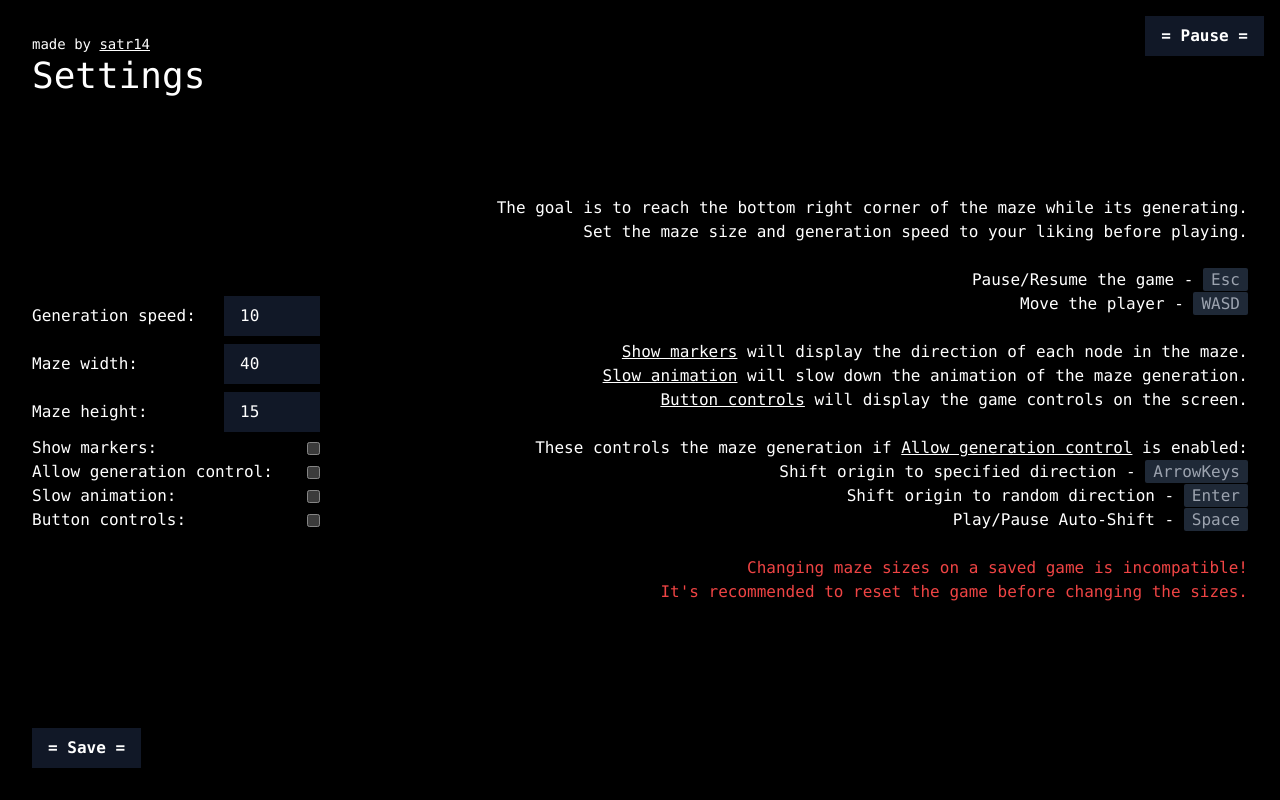
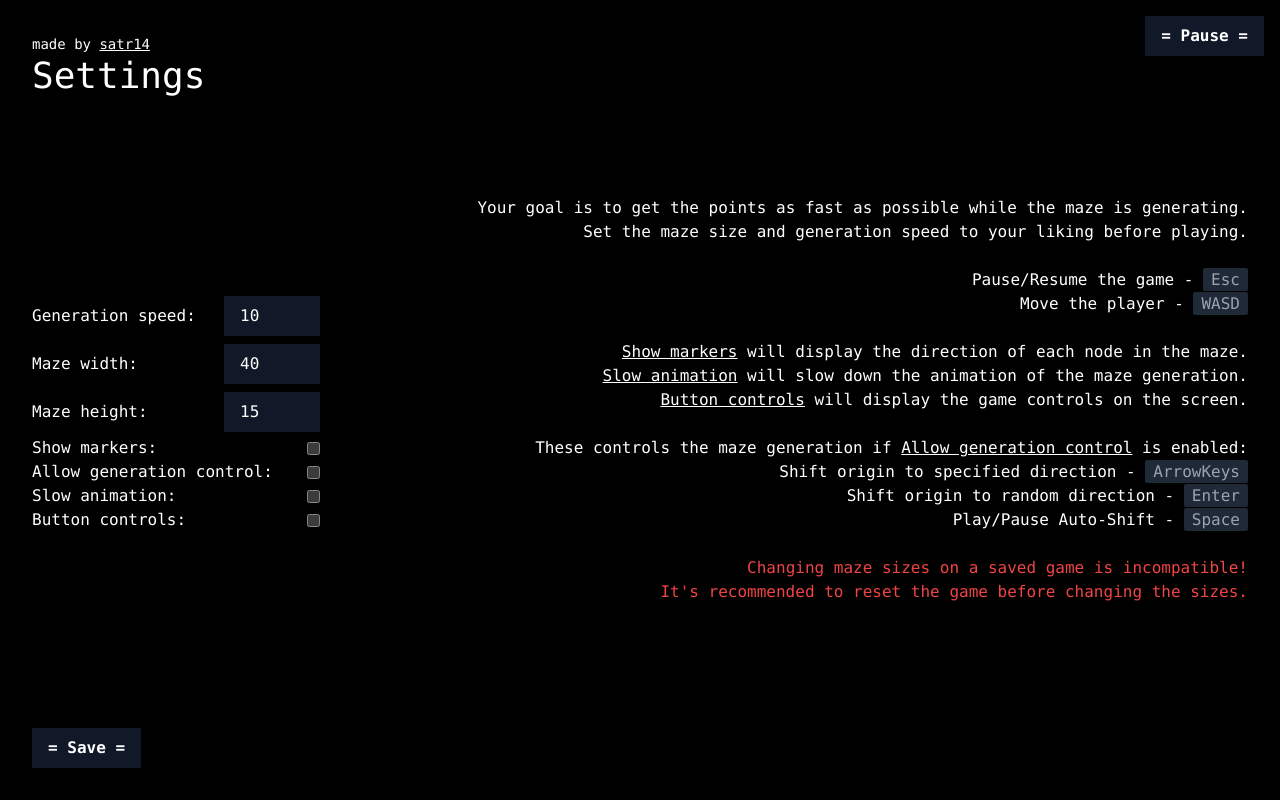
Before and after one commit to SX-9/forever-maze, a SvelteKit app: page /settings in a window 1280 px wide. Built offline with nearby package versions, Linux system fonts and the light colour scheme.

Commit message:
change goals

```diff
--- a/src/routes/settings/+page.svelte
+++ b/src/routes/settings/+page.svelte
@@ -70,9 +70,9 @@
             <button type="submit" class="w-min whitespace-nowrap">Save</button>
         </div>
     </form>
-    <dir transition:fly={{ x: 100, duration: 250 }}>
+    <dir transition:fly={{ x: 100, duration: 250 }} class=" max-h-full overflow-y-auto">
         <p class="text-right">
-            The goal is to reach the bottom right corner of the maze while its generating.<br>
+            Your goal is to get the points as fast as possible while the maze is generating.<br>
             Set the maze size and generation speed to your liking before playing.<br>
             <br>
             Pause/Resume the game - <kbd>Esc</kbd><br>
```
